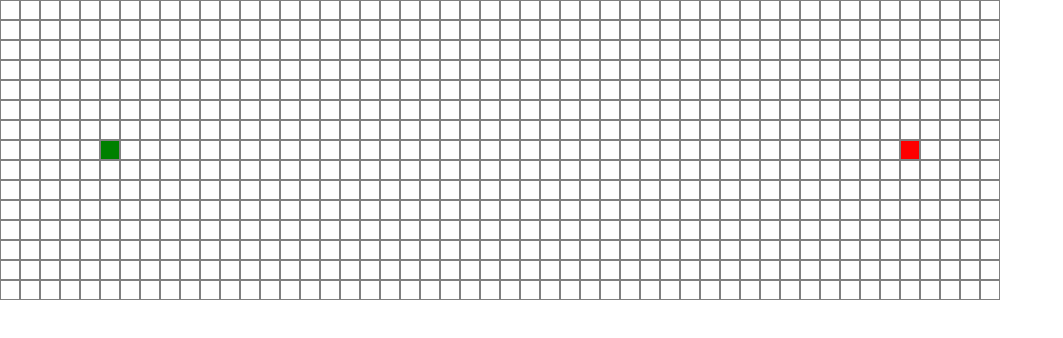
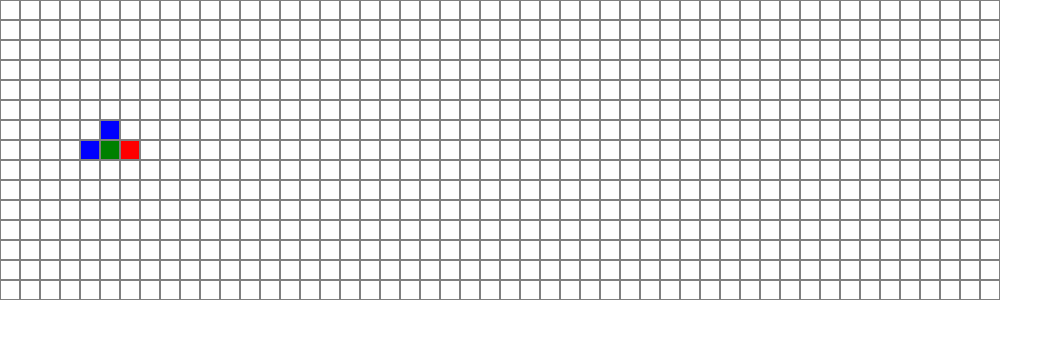
Before and after one commit to joshlampen/pathfinder, a React (Create React App) app: page / in a window 1280 px wide. Shown: the top 338 px of the page, without its empty margins (0-1063 px from the left). Built offline with nearby package versions, Linux system fonts and the light colour scheme.

Commit message:
Dijkstra's algorithm has been implemented, colour for start, end and visited nodes have been set

```diff
--- a/src/components/Grid.js
+++ b/src/components/Grid.js
@@ -1,92 +1,33 @@
 import React, { useState } from 'react';
 import Node from './Node';
-import setInitialGrid from '../helpers/gridHelpers';
+import { START_NODE_COL, START_NODE_ROW, FINISH_NODE_COL, FINISH_NODE_ROW, setInitialGrid } from '../helpers/gridHelpers';
+import dijkstra from '../helpers/dijkstraHelpers';
 import '../styles/Grid.css';
-
-// set grid equal to getInitialGrid() which is similar to what we have below but pushes nodes using createNode()
-// createNode() returns objects with keys such as col, row, isStart, isFinish, distance, etc.
-// within dijkstra:
-//  initialize an empty array that contains visitedNodesInOrder
-//  set startNode.distance = 0
-//  set unvisitedNodes = grid array of all the nodes
-//  while there are still nodes in the unvisitedNodes array...
-//    sort the nodes in the array by distance
-//    set closestNode = unvisitedNodes.shift() --> assigns next node in array while also removing from array for future
-//    if closestNode.isWall then skip it (it's a wall)
-//    if closestNode.distance === Infinity we're trapped and should stop
-//    set closestNode.isVisited = true
-//    push closestNode into the visitedNodesInOrder array
-//    if closestNode === finishNode you're done --> return visitedNodesInOrder
-//    at the end, upDateUnvisitedNeigbors
-//      sets unvisitedNeigbors equal to getUnvisitedNeighbors
-//        creates an empty neighbors array
-//        based on the position of the node being passed into the function, the function pushes all adjacent nodes into the array
-//        returns all items of the array, filtering by ifVisited is true
-//      for each neighbor of the array...
-//        change distance from Infinity to original node distance + 1
-//        set previousNode to the original node
-
-// const START_NODE_ROW = 7
-// const START_NODE_COL = 5
-
-// const FINISH_NODE_ROW = 7
-// const FINISH_NODE_COL = 45
-
-// // creates the nodes that are pushed into the grid array
-// const createNode = (row, col) => {
-//   const node = {
-//     row,
-//     col,
-//     isStart: row === START_NODE_ROW && col === START_NODE_COL,
-//     isFinish: row === FINISH_NODE_ROW && col === FINISH_NODE_COL,
-//     distance: Infinity,
-//     isVisited: false,
-//     isWall: false,
-//     previousNode: null
-//   };
-
-//   return node;
-// }
-
-// // create the initial array of node objects
-// const setInitialGrid = () => {
-//   const grid = [];
-
-//   // for each row in the grid...
-//   for (let row = 0; row < 15; row++) {
-//     const currentRow = [];
-
-//     // for each column in the row...
-//     for (let col = 0; col < 50; col++) {
-
-//       // create node and push
-//       currentRow.push(createNode(row, col));
-//     }
-
-//     grid.push(currentRow);
-//   }
-
-//   return grid;
-// }
 
 export default function Grid() {
   // const [nodes, setNodes] = useState([])
 
-  const grid = setInitialGrid().map((row, rowIndex) => {
+  const grid = setInitialGrid();
+
+  const startNode = grid[START_NODE_ROW][START_NODE_COL];
+  const finishNode = grid[FINISH_NODE_ROW][FINISH_NODE_COL];
+
+  console.log(dijkstra(grid, startNode, finishNode))
+
+  return (
+    <div className="Grid">
+      {grid.map((row, rowIndex) => {
         return row.map((node, nodeIndex) => {
           return (
             <Node
               key={nodeIndex}
               isStart={node.isStart}
               isFinish={node.isFinish}
+              isVisited={node.isVisited}
             />
           )
         })
-  })
-
-  return (
-    <div className="Grid">
-      {grid}
+      })}
     </div>
   )
 }
--- a/src/components/Node.js
+++ b/src/components/Node.js
@@ -6,7 +6,8 @@ export default function Node(props) {
     // const { isStart, isFinish } = props;
     const classes = classNames("Node", {
         'node-start': props.isStart,
-        'node-finish': props.isFinish
+        'node-finish': props.isFinish,
+        'node-visited': props.isVisited
     });
 
     return (
--- /dev/null
+++ b/src/helpers/dijkstraHelpers.js
@@ -0,0 +1,69 @@
+// get the unvisited neighboring nodes for the node being analyzed
+const getUnvisitedNeighbors = (node, grid) => {
+	const neighbors = [];
+
+	const { col, row } = node;
+
+	if (row > 0) neighbors.push(grid[row - 1][col]); // add the node above
+	if (col < grid[0].length - 1) neighbors.push(grid[row][col + 1]); // add the node to the right
+	if (row < grid.length - 1) neighbors.push(grid[row + 1][col]); // add the node below
+	if (col > 0) neighbors.push(grid[row][col - 1]); // add the node to the left
+
+	neighbors.filter(neighbor => !neighbor.isVisited); // ensure the node has not been visited before
+
+	return neighbors;
+}
+
+// establish the neighbors for the new node being analyzed by changing distance from infinity to 0
+const updateUnvisitedNeighbors = (node, grid) => {
+	const unvisitedNeighbors = getUnvisitedNeighbors(node, grid);
+
+	for (const neighbor of unvisitedNeighbors) {
+		neighbor.distance = node.distance + 1;
+		neighbor.previousNode = node;
+	}
+}
+
+// sort nodes by distance so that the neighboring nodes are at the beginning of the array
+const sortNodesByDistance = unvisitedNodes => {
+	unvisitedNodes.sort((nodeA, nodeB) => nodeA.distance - nodeB.distance);
+}
+
+// loops through the grid array and removes the nested layers of the nodes
+const removeNestedNodes = grid => {
+	const nodes = [];
+
+	for (const row of grid) {
+		for (const node of row) {
+			nodes.push(node);
+		}
+	}
+
+	return nodes;
+}
+
+export default function dijkstra(grid, startNode, finishNode) {
+	const visitedNodesInOrder = [];
+	startNode.distance = 0;
+	const unvisitedNodes = removeNestedNodes(grid);
+
+	while (unvisitedNodes.length > 0) { // while there are still unvisited nodes...
+		sortNodesByDistance(unvisitedNodes);
+		const closestNode = unvisitedNodes.shift() // remove the first node in the array (i.e. one of the neighbors)
+
+		if (closestNode.isWall) continue;
+
+		// if the start node is completely surrounded by walls, we can't find any more neighbors (where distance isn't infinity) and are therefore stuck
+		if (closestNode.distance === Infinity) return visitedNodesInOrder;
+
+		closestNode.isVisited = true;
+		visitedNodesInOrder.push(closestNode);
+
+		if(closestNode === finishNode) return visitedNodesInOrder; // algorithm complete, finished node has been found
+		updateUnvisitedNeighbors(closestNode, grid);
+	}
+}
+
+// grid = Array
+// startNode = Object
+// finishNode Object
--- a/src/helpers/gridHelpers.js
+++ b/src/helpers/gridHelpers.js
@@ -1,16 +1,16 @@
+const START_NODE_COL = 5
 const START_NODE_ROW = 7
-const START_NODE_COL = 5
 
+const FINISH_NODE_COL = 6
 const FINISH_NODE_ROW = 7
-const FINISH_NODE_COL = 45
 
 // creates the nodes that are pushed into the grid array
-const createNode = (row, col) => {
+const createNode = (col, row) => {
   const node = {
+    col,
     row,
-    col,
-    isStart: row === START_NODE_ROW && col === START_NODE_COL,
-    isFinish: row === FINISH_NODE_ROW && col === FINISH_NODE_COL,
+    isStart: col === START_NODE_COL && row === START_NODE_ROW,
+    isFinish: col === FINISH_NODE_COL && row === FINISH_NODE_ROW,
     distance: Infinity,
     isVisited: false,
     isWall: false,
@@ -21,7 +21,7 @@ const createNode = (row, col) => {
 }
 
 // create the initial array of node objects
-export default function setInitialGrid() {
+const setInitialGrid = () => {
   const grid = [];
 
   // for each row in the grid...
@@ -32,7 +32,7 @@ export default function setInitialGrid() {
     for (let col = 0; col < 50; col++) {
 
       // create node and push
-      currentRow.push(createNode(row, col));
+      currentRow.push(createNode(col, row));
     }
 
     grid.push(currentRow);
@@ -40,3 +40,5 @@ export default function setInitialGrid() {
 
   return grid;
 }
+
+export { START_NODE_COL, START_NODE_ROW, FINISH_NODE_COL, FINISH_NODE_ROW, setInitialGrid }
--- a/src/styles/Node.css
+++ b/src/styles/Node.css
@@ -2,6 +2,10 @@
   width: 18px;
   height: 18px;
   border: 1px solid gray;
+}
+
+.node-visited {
+  background-color: blue;
 }
 
 .node-start {
```
Also changed, not shown: public/djikstra.js (deleted, +0 -8 lines). Lines whose indentation alone changed are shown as unchanged.
